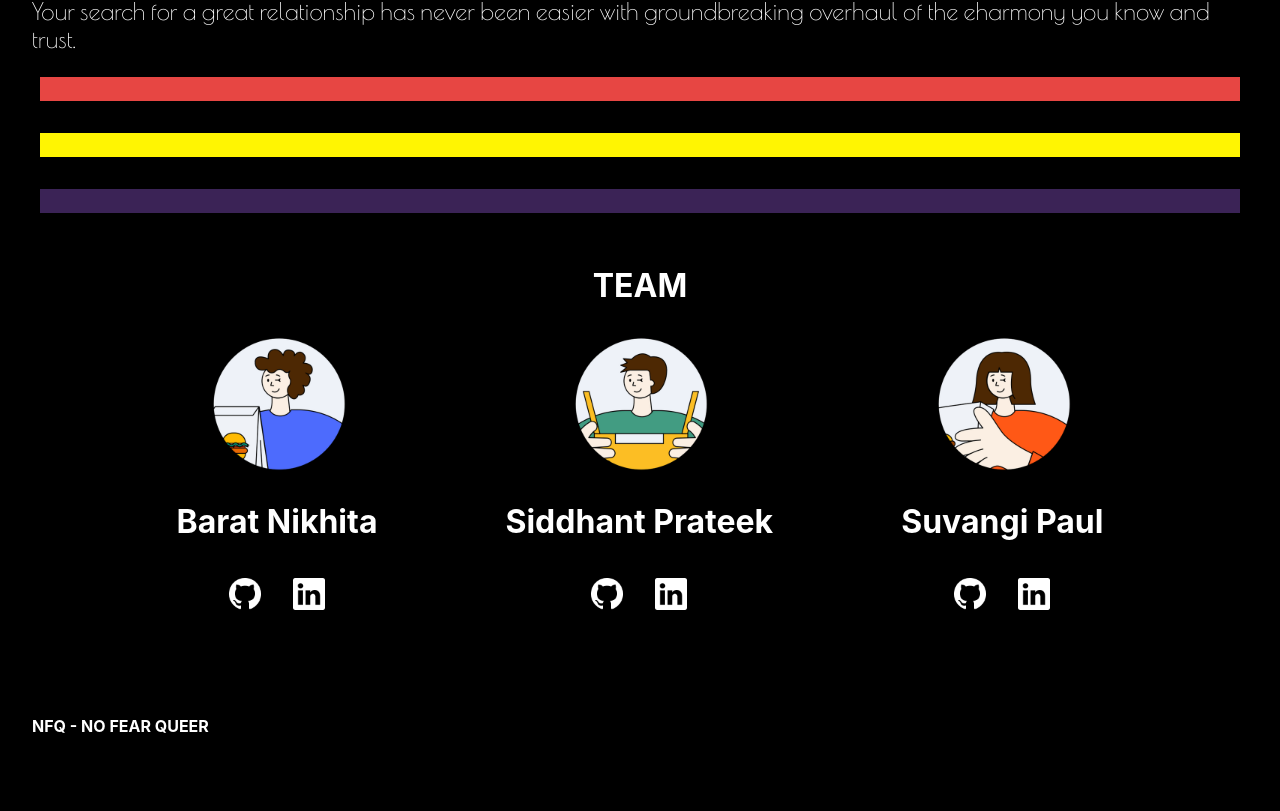
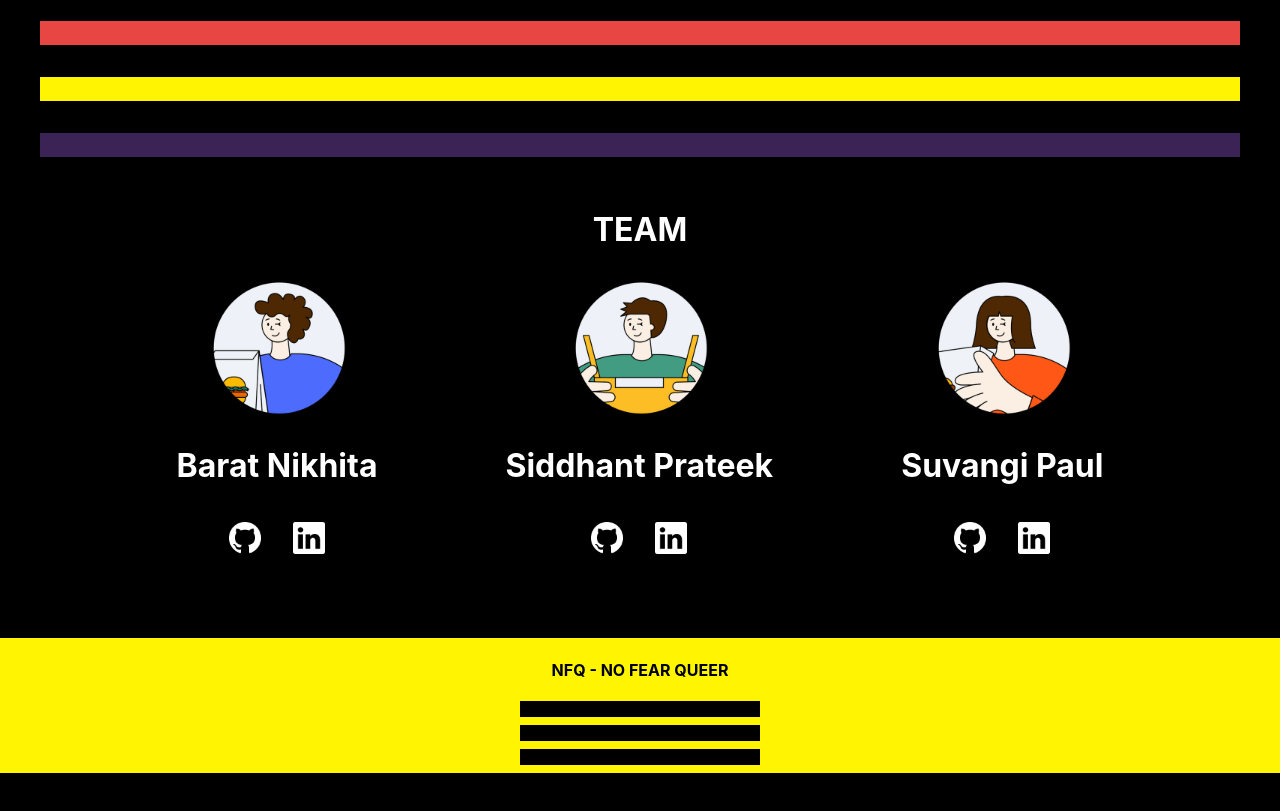
Before and after one commit to suvangipaul/NFQ, a Next.js app in the folder client/: page / in a window 1280 px wide. Shown: the part 1235-2046 px from the top of the page. After the commit the page ends 2008 px from the top, so only its background shows below. Built offline with nearby package versions, Linux system fonts and the light colour scheme; a web font is replaced by a local one.

Commit message:
Footer Css Added

```diff
--- a/client/styles/Home.module.css
+++ b/client/styles/Home.module.css
@@ -1,5 +1,5 @@
 .container {
-  padding: 0 2rem;
+    padding: 0rem;
 }
 
 .main {
@@ -11,7 +11,6 @@
     justify-content: center;
     align-items: center;
 }
-
 
 .background {
     position: fixed;
@@ -42,14 +41,14 @@
     color: #FFF502;
 }
 
-.redpart{
+.redpart {
     height: 1.5rem;
     width: 75rem;
     background-color: #E74643;
     margin-bottom: 2rem;
 }
 
-.yellowpart{
+.yellowpart {
     height: 1.5rem;
     width: 75rem;
     margin-bottom: 2rem;
@@ -69,7 +68,15 @@
     margin-bottom: -2rem;
 }
 
-.section_connect p{
+.section_connect p {
     font-family: 'Poiret One', cursive;
     font-size: 1.5rem;
 }
+
+.footer {
+    display: flex;
+    justify-content: center;
+    background-color: #FFF502;
+    color: black;
+    text-align: center;
+}
```
Lines whose indentation alone changed are shown as unchanged.
